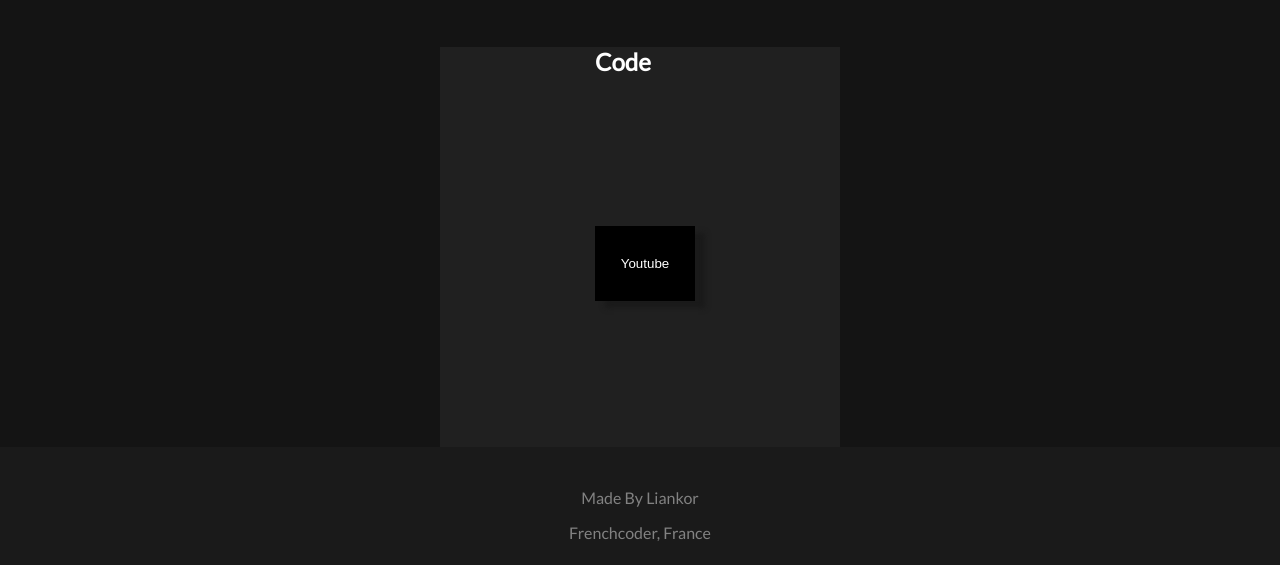
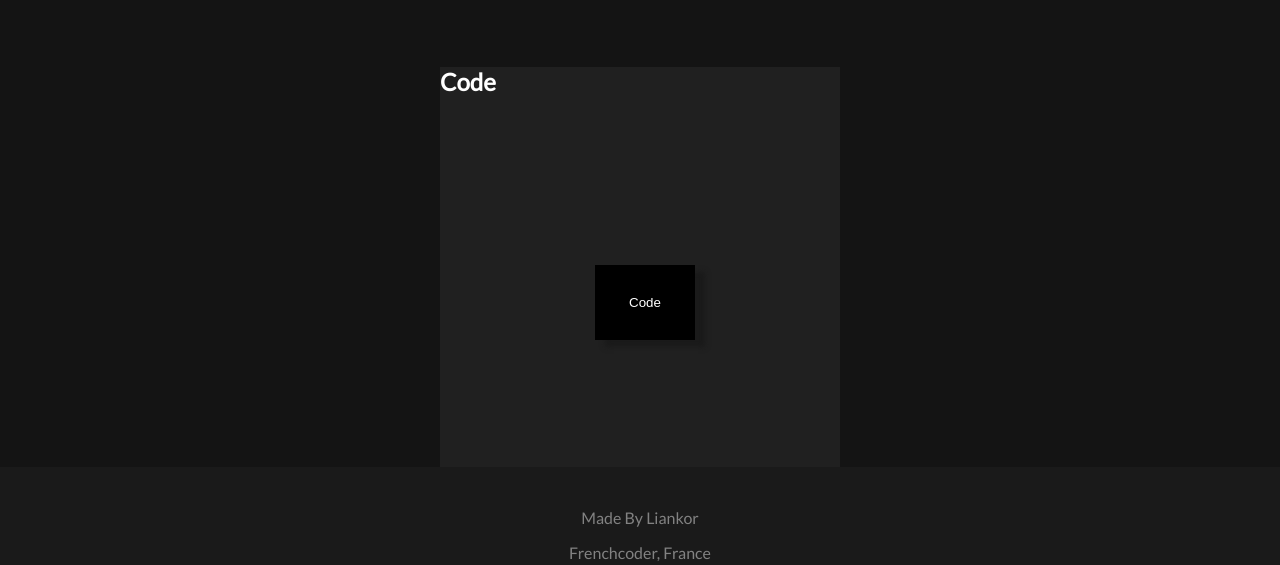
Before and after one commit to CodeLiankor/TheLiankorSite, a website built with Parcel: page code.html in a window 1280 px wide. Shown: the part 508-1073 px from the top of the page. Built offline with nearby package versions, Linux system fonts and the light colour scheme.

Commit message:
Update code.html

```diff
--- a/code.html
+++ b/code.html
@@ -45,11 +45,11 @@
 
   <div class="colonne2">
     <div class="carre">
-      <h1 class="textp3">
+      <h1 class="textp4">
         Code
       </h1>
-      <form action="https://www.youtube.com/c/LiankorYTB/about" target="_BLANK">
-             <button class="yt" type="submit">Youtube</button>
+      <form action="https://github.com/CodeLiankor/TheLiankorSite" target="_BLANK">
+             <button class="yt" type="submit">Code</button>
             </form>
             </div>
 
```
